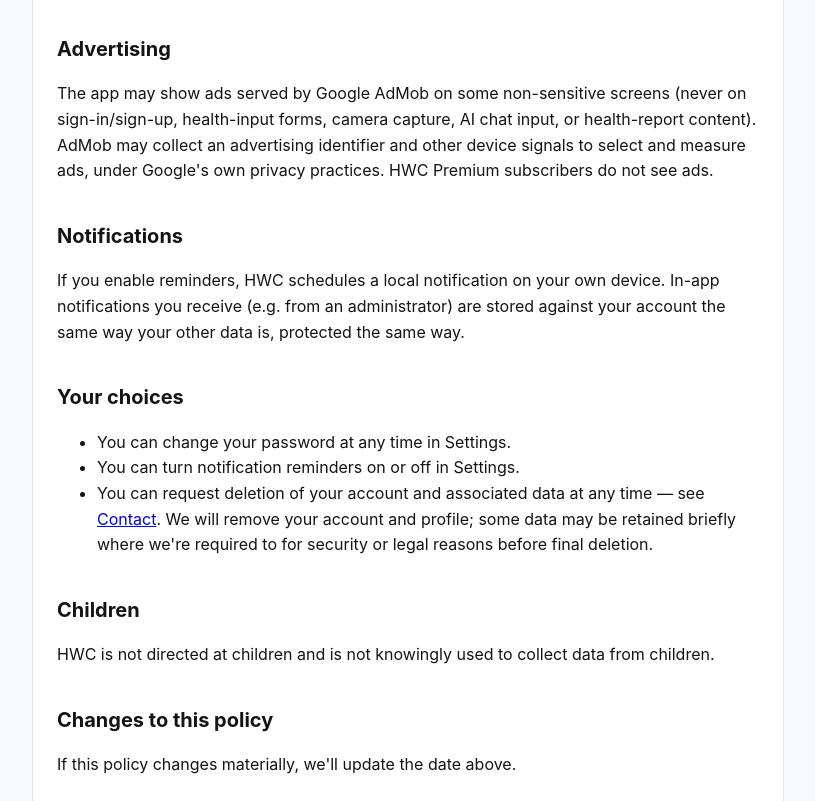
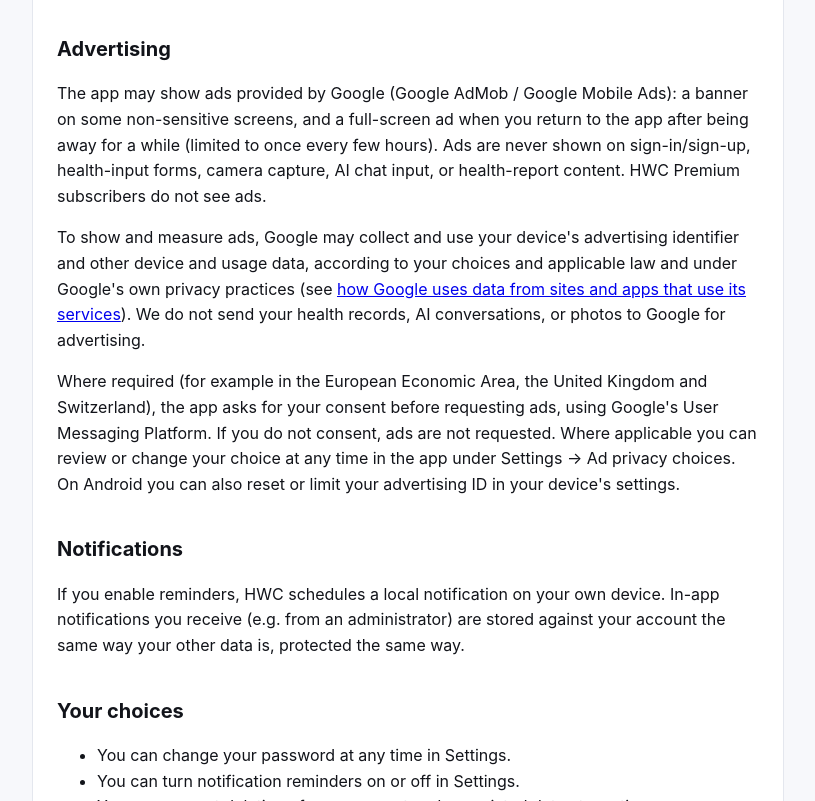
Before and after one commit to sarayuth369/hwc-site, a plain HTML site: page privacy/index.html in a window 1280 px wide. Shown: the part 1486-2287 px from the top of the page, without its empty margins (232-1047 px from the left). Drawn offline with Linux system fonts and the light colour scheme.

Commit message:
docs(privacy): disclose Google Mobile Ads, consent and privacy choices
Co-Authored-By: Claude Sonnet 5.5 <noreply@anthropic.com>

```diff
--- a/privacy/index.html
+++ b/privacy/index.html
@@ -18,7 +18,7 @@
 </header>
 <main>
   <h1>Privacy Policy</h1>
-  <p class="muted">Last updated: September 2026</p>
+  <p class="muted">Last updated: October 2026</p>
 
   <div class="card">
     <p>This policy describes what HWC (the app) actually collects and how it's handled,
@@ -68,11 +68,23 @@
     wrong, so use judgment and check anything important with a professional.</p>
 
     <h2>Advertising</h2>
-    <p>The app may show ads served by Google AdMob on some non-sensitive screens
-    (never on sign-in/sign-up, health-input forms, camera capture, AI chat input, or
-    health-report content). AdMob may collect an advertising identifier and other
-    device signals to select and measure ads, under Google's own privacy practices.
-    HWC Premium subscribers do not see ads.</p>
+    <p>The app may show ads provided by Google (Google AdMob / Google Mobile Ads): a
+    banner on some non-sensitive screens, and a full-screen ad when you return to the
+    app after being away for a while (limited to once every few hours). Ads are never
+    shown on sign-in/sign-up, health-input forms, camera capture, AI chat input, or
+    health-report content. HWC Premium subscribers do not see ads.</p>
+    <p>To show and measure ads, Google may collect and use your device's advertising
+    identifier and other device and usage data, according to your choices and
+    applicable law and under Google's own privacy practices (see
+    <a href="https://policies.google.com/technologies/ads">how Google uses data from
+    sites and apps that use its services</a>). We do not send your health records, AI
+    conversations, or photos to Google for advertising.</p>
+    <p>Where required (for example in the European Economic Area, the United Kingdom
+    and Switzerland), the app asks for your consent before requesting ads, using
+    Google's User Messaging Platform. If you do not consent, ads are not requested.
+    Where applicable you can review or change your choice at any time in the app under
+    Settings &rarr; Ad privacy choices. On Android you can also reset or limit your
+    advertising ID in your device's settings.</p>
 
     <h2>Notifications</h2>
     <p>If you enable reminders, HWC schedules a local notification on your own
```
